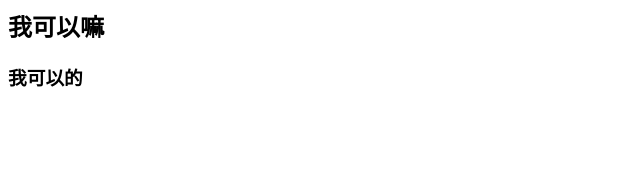
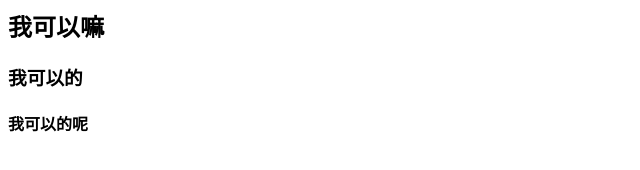
Before and after one commit to handsome-bobo/project_02, a plain HTML site: page index.html in a window 1280 px wide. Shown: the whole page, without its empty margins (0-640 px from the left). Drawn offline with Linux system fonts and the light colour scheme.

Commit message:
好的呢

```diff
--- a/index.html
+++ b/index.html
@@ -1,2 +1,3 @@
    <h2>我可以嘛</h2>
    <h3>我可以的</h2>
+   <h4>我可以的呢</h2>
```
